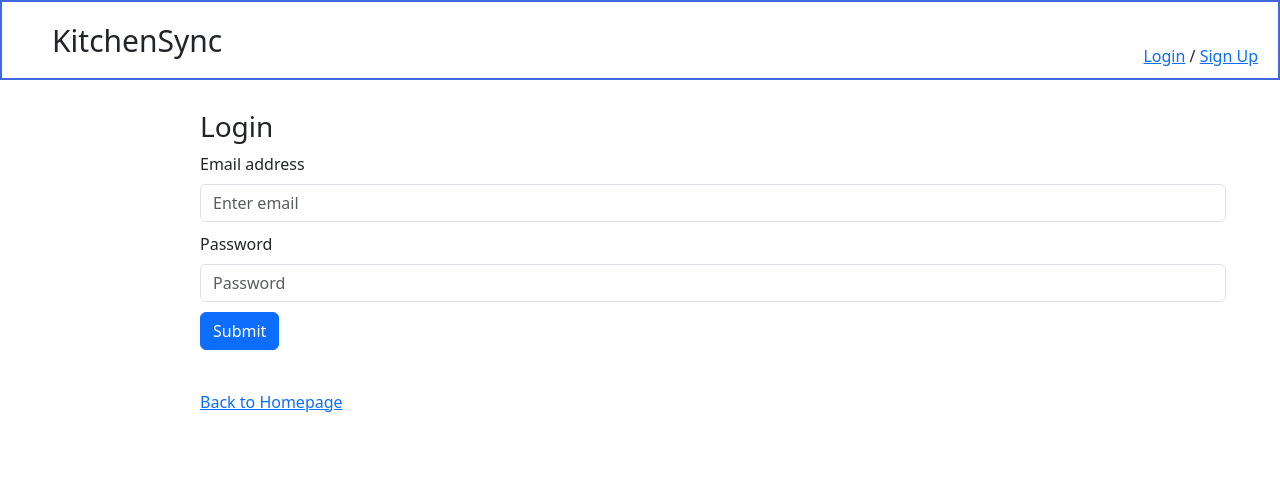
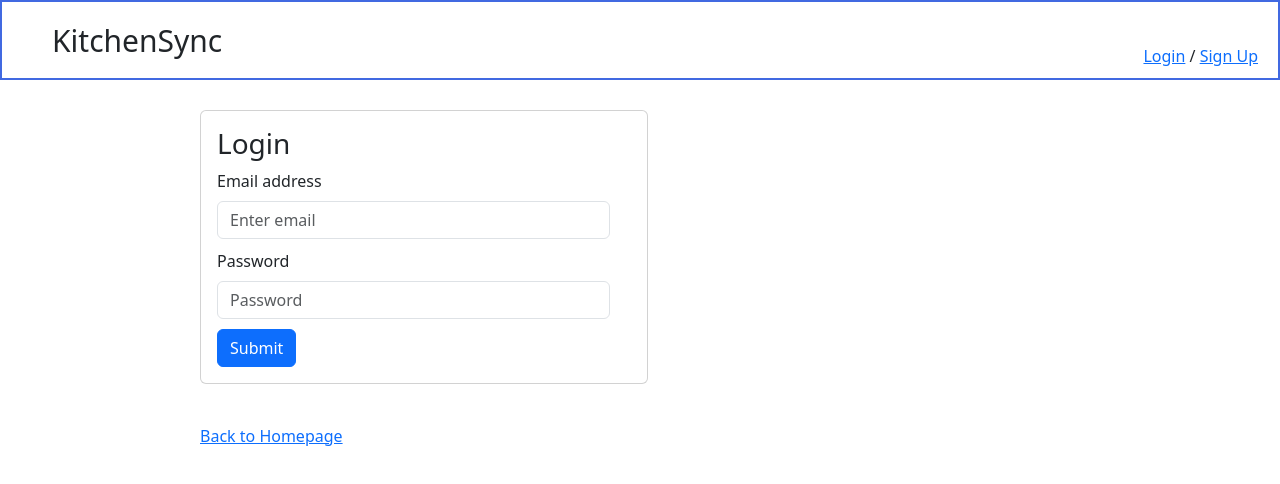
Before and after one commit to shujie1st/kitchen-sync, a React (Create React App) app in the folder client/: page /login in a window 1280 px wide. Shown: the top 484 px of the page. Built offline with nearby package versions, Linux system fonts and the light colour scheme.

Commit message:
Update the same style for login form

```diff
--- a/client/src/App.css
+++ b/client/src/App.css
@@ -35,9 +35,10 @@ nav {
   font-size: small;
 }
 
-.login-form {
-  padding-top: 30px;
-  padding-left: 200px;
+.login-card {
+  width: 35%;
+  margin-left: 200px;
+  margin-top: 30px
 }
 
 #formBasicEmail {
--- a/client/src/components/Login.js
+++ b/client/src/components/Login.js
@@ -1,4 +1,4 @@
-import { Button, Form, Alert } from "react-bootstrap";
+import { Button, Form, Alert, Card } from "react-bootstrap";
 import { useRef, useState } from "react";
 import { useNavigate } from "react-router-dom";
 import {Link} from "react-router-dom"
@@ -47,18 +47,19 @@ function Login(props){
       <section className="login">
         {message && <Alert variant="danger">{message}</Alert>}
 
+        <Card className='login-card'>
+          <Card.Body>
+            <h3>Login</h3>
+
             <Form className="login-form" onSubmit={handleSubmit}>
-          <h3>Login</h3>
 
               <Form.Group controlId="formBasicEmail">
                 <Form.Label>Email address</Form.Label>
-            <br></br>
                 <Form.Control type="email" placeholder="Enter email" ref={inputEmail} />
               </Form.Group>
 
               <Form.Group controlId="formBasicPassword">
                 <Form.Label>Password</Form.Label>
-            <br></br>
                 <Form.Control type="password" placeholder="Password" ref={inputPassword} />
               </Form.Group>
 
@@ -67,6 +68,9 @@ function Login(props){
               </Button>
             </Form>
 
+        </Card.Body>
+      </Card>
+
         <div className="home-page-link"><Link to="/">Back to Homepage</Link></div>
       </section>
   );
```
Lines whose indentation alone changed are shown as unchanged.
